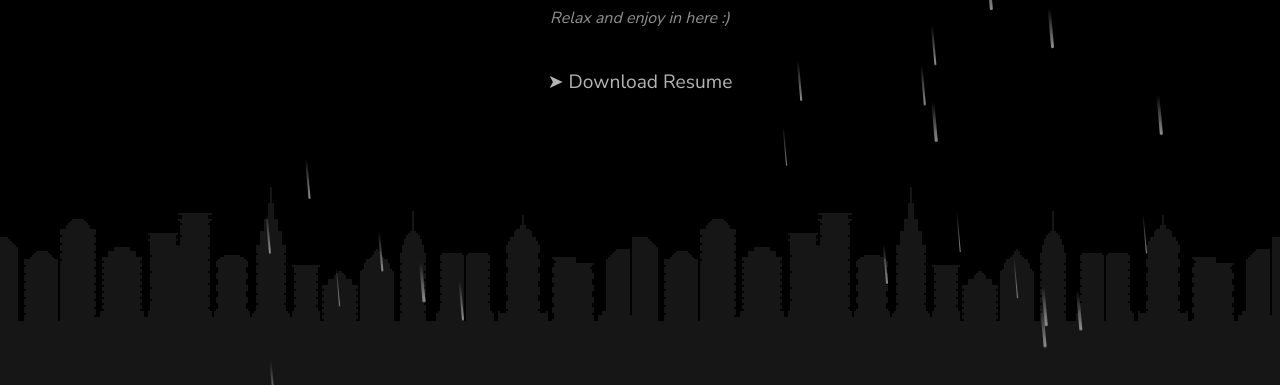
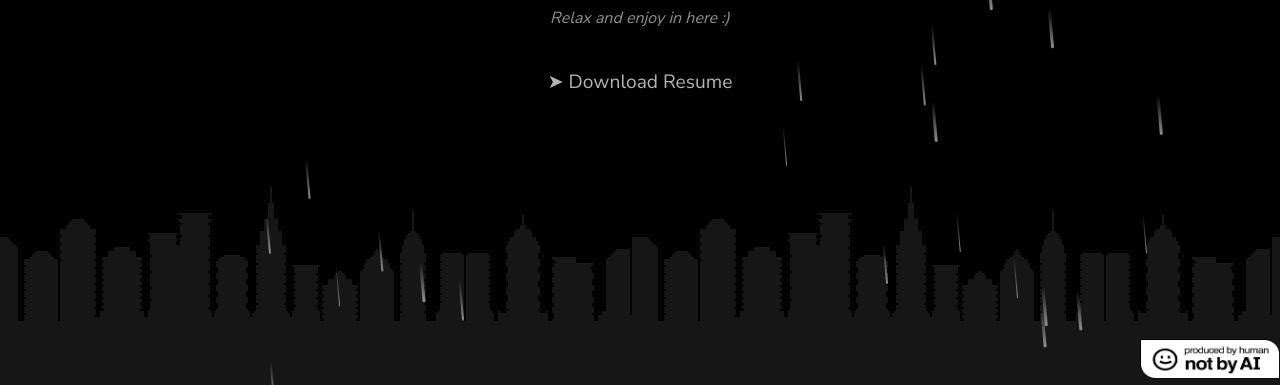
Before and after one commit to Leoyeung0614/Leoyeung0614.github.io, a plain HTML site: page index.html in a window 1280 px wide. Shown: the part 415-800 px from the top of the page. Drawn offline with Linux system fonts and the light colour scheme.

Commit message:
v10
1. Added a "Not by AI" badge to all pages

```diff
--- a/index.html
+++ b/index.html
@@ -55,5 +55,8 @@
             <p id="index-p1">Relax and enjoy in here :)</p>
             <a href="/resume/Resume.pdf" download title="Resume.pdf">&#10148; Download Resume</a>
         </div>
+        <div class="badge-container">
+            <img class="badge" src="./image/badge.png"></img>
+        </div>
     </body>
 </html>
--- a/style.css
+++ b/style.css
@@ -762,3 +762,14 @@ nav, .links {
     filter: drop-shadow(1px 1px 20px white);
     margin: -47px 0px 0px 250px;
 }
+
+.badge-container {
+    position: fixed;
+    right: 0px;
+    bottom: 0px;
+}
+
+.badge {
+    width: 140px;
+    height: 40px;
+}
```
Also changed, not shown: contact.html (+3 -0 lines), profile.html (+3 -0 lines), project.html (+3 -0 lines), image/badge.png (added).
